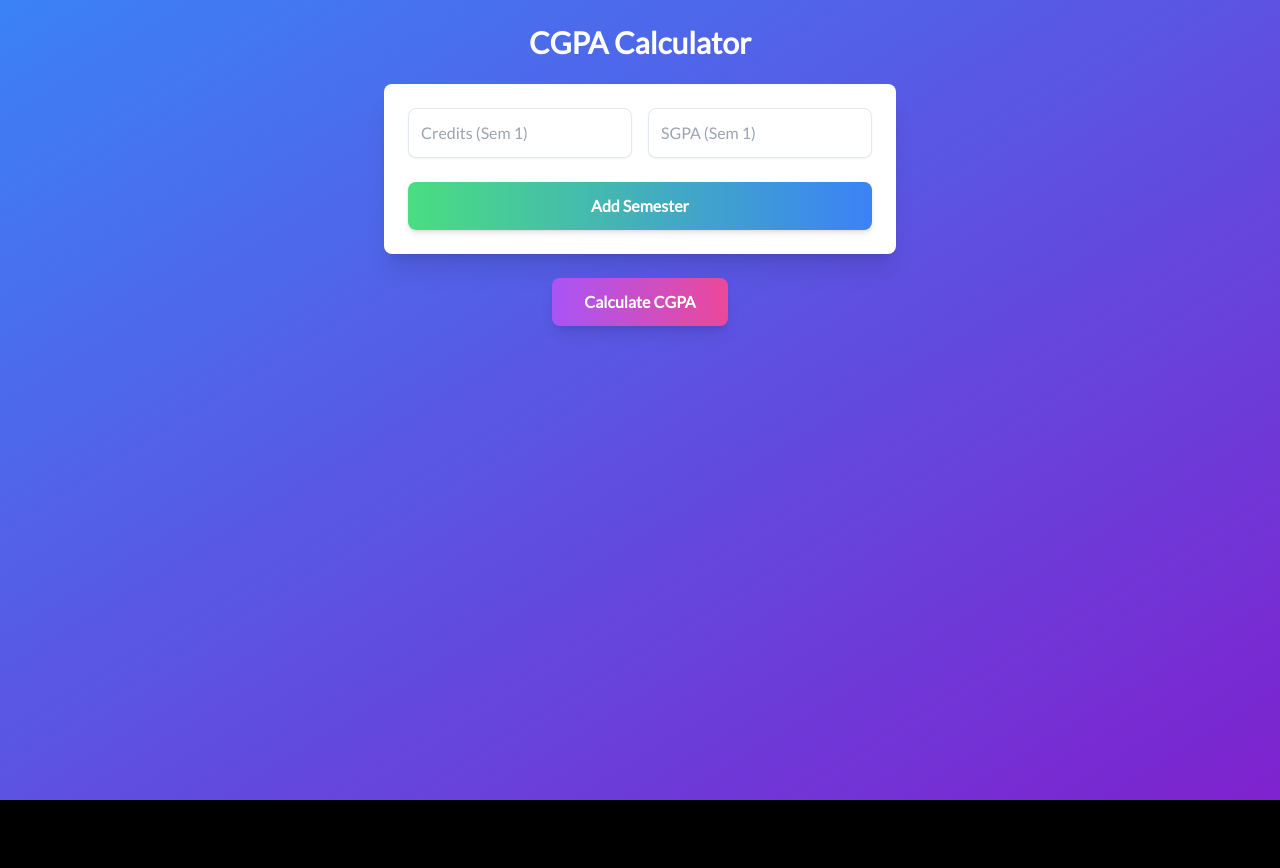
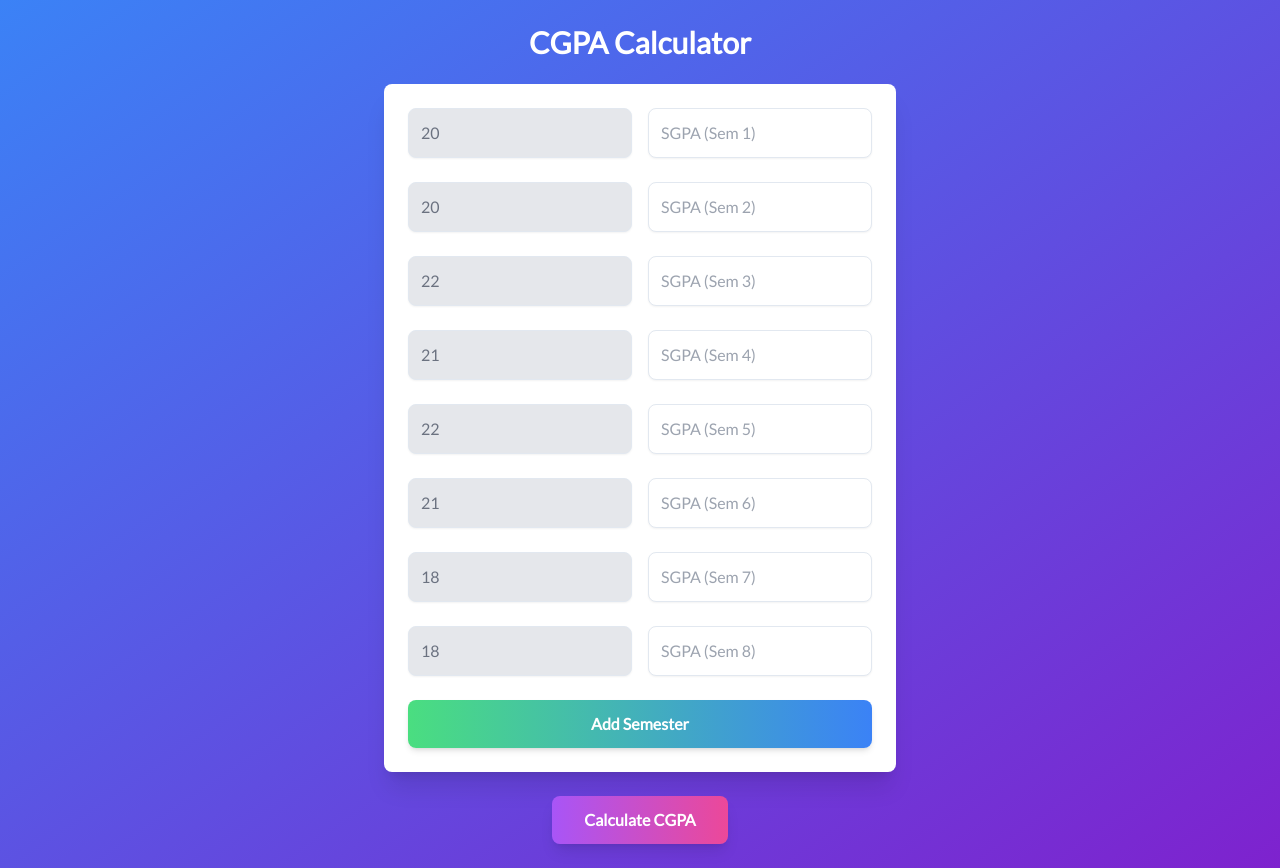
Before and after one commit to AkashGautam0001/dev-doubts, a Next.js app: page / in a window 1280 px wide. Before the commit the page ends 800 px from the top, so only its background shows below. Built offline with nearby package versions, Linux system fonts and the light colour scheme.

Commit message:
refactor code

```diff
--- a/components/FindResult.tsx
+++ b/components/FindResult.tsx
@@ -1,4 +1,3 @@
-"use client";
 import { useState } from "react";
 
 interface Semester {
@@ -12,9 +11,12 @@ interface Result {
 }
 
 const CGPACalculator: React.FC = () => {
-  const [semesters, setSemesters] = useState<Semester[]>([
-    { credit: "", sgpa: "" },
-  ]);
+  // Predefined credit points for semesters 1 to 8
+  const predefinedCredits = [20, 20, 22, 21, 22, 21, 18, 18];
+
+  const [semesters, setSemesters] = useState<Semester[]>(
+    predefinedCredits.map((credit) => ({ credit: credit.toString(), sgpa: "" }))
+  );
   const [result, setResult] = useState<Result>({
     cgpa: null,
     percentage: null,
@@ -38,7 +40,8 @@ const CGPACalculator: React.FC = () => {
       const creditNum = parseFloat(credit);
       const sgpaNum = parseFloat(sgpa);
 
-      if (!isNaN(creditNum) && !isNaN(sgpaNum)) {
+      // Ensure SGPA is provided and valid for calculation
+      if (!isNaN(creditNum) && !isNaN(sgpaNum) && sgpa !== "") {
         totalCredits += creditNum;
         totalGradePoints += creditNum * sgpaNum;
       }
@@ -53,7 +56,10 @@ const CGPACalculator: React.FC = () => {
   };
 
   const addSemester = () => {
-    setSemesters([...semesters, { credit: "", sgpa: "" }]);
+    // Limit adding more semesters beyond the predefined list
+    if (semesters.length < predefinedCredits.length) {
+      setSemesters([...semesters, { credit: "", sgpa: "" }]);
+    }
   };
 
   return (
@@ -66,9 +72,9 @@ const CGPACalculator: React.FC = () => {
             <input
               type="number"
               placeholder={`Credits (Sem ${index + 1})`}
-              value={semester.credit}
-              onChange={(e) => handleChange(index, "credit", e.target.value)}
-              className="w-1/2 p-3 border rounded-lg shadow-sm focus:ring-blue-500 focus:border-blue-500"
+              value={predefinedCredits[index]} // Predefined credit value
+              disabled // Disable editing for credits
+              className="w-1/2 p-3 border rounded-lg shadow-sm bg-gray-200 text-gray-500"
             />
             <input
               type="number"
```
